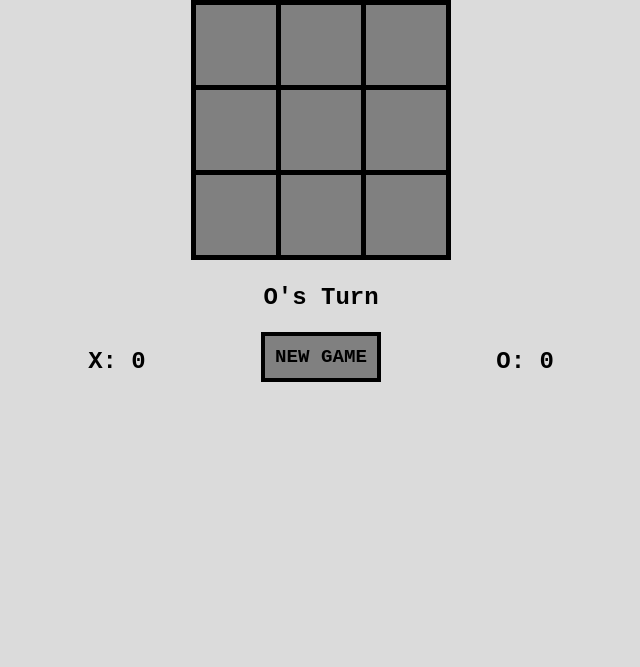
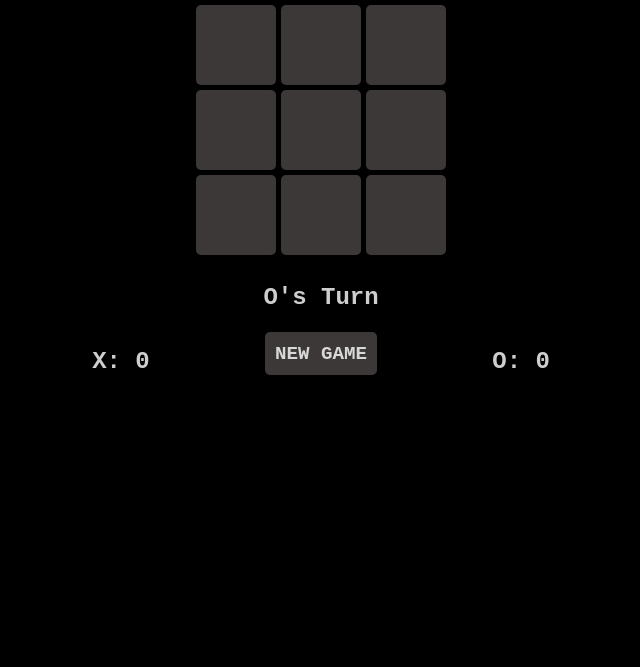
Before and after one commit to harshitmangtani02/TIC-TAC-TOE, a plain HTML site: page index.html in a window 1280 px wide. Shown: the part 133-800 px from the top of the page, without its empty margins (319-959 px from the left). Drawn offline with Linux system fonts and the light colour scheme.

Commit message:
Update index.css

```diff
--- a/index.css
+++ b/index.css
@@ -4,7 +4,7 @@
     margin: 0;
     user-select: none;
     touch-action: none;
-    color: black;
+    color: rgba(255, 255, 255, 0.809);
 }
 #main{
     padding: 5px;
@@ -15,10 +15,11 @@
     margin-bottom: 3vh;
 }
 .gg{
+    border-radius: 5px;
     height: 80px;
     width: 80px;
     background-position: center;
-    background-color: grey;
+    background-color: rgba(70, 66, 66, 0.857);
     background-repeat: no-repeat;
     background-size: 64px 64px;
 }
@@ -29,17 +30,16 @@
     margin-top: 2vh;
     width: 260px;
     height: 260px;
-    background-color: black;
 }
 #submit{
     margin-top: 9vh;
-    background-color: gray;
+    background-color: rgba(70, 66, 66, 0.857);
     font-weight: bolder;
     font-size: larger;
     padding: 10px;
-    border-color: black;
-    border-width: 4px;
-    border-style: solid;
+    border: none;
+    border-radius: 5px;
+
 }
 #submit:hover{
     cursor: pointer;
@@ -52,7 +52,7 @@ h1{
     position: absolute;
     height: 100vh;
     width: 100vw;
-    background-color: rgba(138, 138, 138, 0.306);
+    background: rgb(0,0,0);
 }
 #info{
     display: flex;
```
